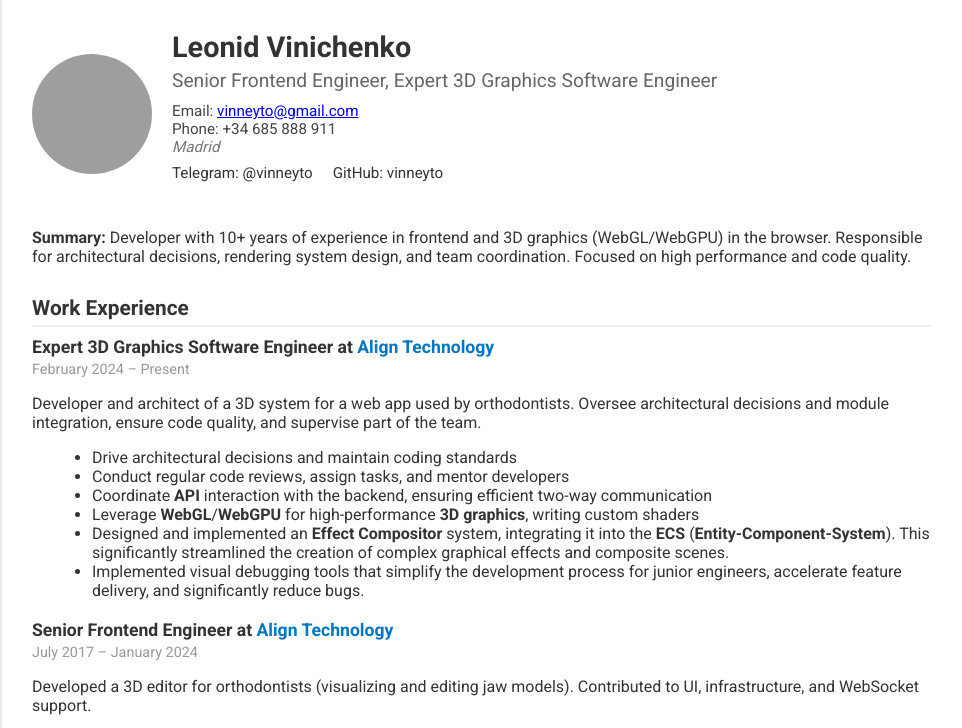
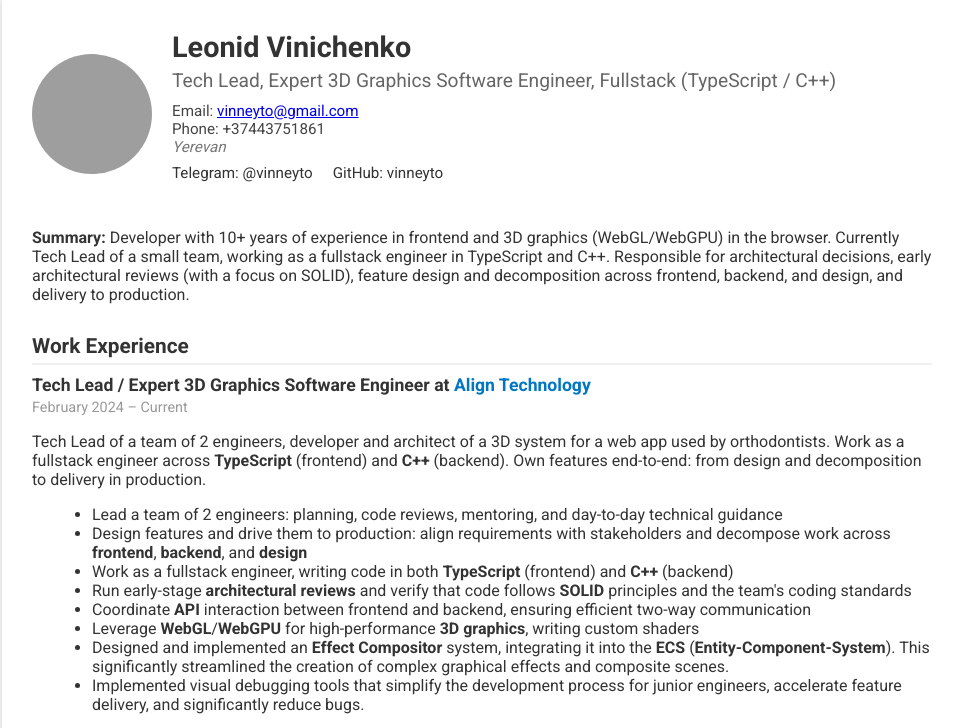
Before and after one commit to vinneyto/cv, a website: page en.html in a window 1280 px wide. Shown: the top 728 px of the page, without its empty margins (158-1120 px from the left). Drawn offline with Linux system fonts and the light colour scheme; grey boxes are pictures that could not be loaded.

```diff
--- a/en.html
+++ b/en.html
@@ -179,14 +179,15 @@
         <div class="info">
           <h1>Leonid Vinichenko</h1>
           <h2>
-            Senior Frontend Engineer, Expert 3D Graphics Software Engineer
+            Tech Lead, Expert 3D Graphics Software Engineer, Fullstack
+            (TypeScript / C++)
           </h2>
           <div class="contact">
             <div>
               Email: <a href="mailto:vinneyto@gmail.com">vinneyto@gmail.com</a>
             </div>
-            <div>Phone: +34 685 888 911</div>
-            <div class="location">Madrid</div>
+            <div>Phone: +37443751861</div>
+            <div class="location">Yerevan</div>
           </div>
           <ul class="profile-list">
             <li>
@@ -206,9 +207,12 @@
       <div class="summary">
         <p>
           <strong>Summary:</strong> Developer with 10+ years of experience in
-          frontend and 3D graphics (WebGL/WebGPU) in the browser. Responsible
-          for architectural decisions, rendering system design, and team
-          coordination. Focused on high performance and code quality.
+          frontend and 3D graphics (WebGL/WebGPU) in the browser. Currently
+          Tech Lead of a small team, working as a fullstack engineer in
+          TypeScript and C++. Responsible for architectural decisions, early
+          architectural reviews (with a focus on SOLID), feature design and
+          decomposition across frontend, backend, and design, and delivery to
+          production.
         </p>
       </div>
 
@@ -216,25 +220,43 @@
 
       <div class="work-item">
         <h3>
-          Expert 3D Graphics Software Engineer at
+          Tech Lead / Expert 3D Graphics Software Engineer at
           <a href="https://www.aligntech.com" target="_blank"
             >Align Technology</a
           >
         </h3>
-        <div class="dates">February 2024 – Present</div>
+        <div class="dates">February 2024 – Current</div>
         <p>
-          Developer and architect of a 3D system for a web app used by
-          orthodontists. Oversee architectural decisions and module integration,
-          ensure code quality, and supervise part of the team.
+          Tech Lead of a team of 2 engineers, developer and architect of a 3D
+          system for a web app used by orthodontists. Work as a fullstack
+          engineer across <strong>TypeScript</strong> (frontend) and
+          <strong>C++</strong> (backend). Own features end-to-end: from design
+          and decomposition to delivery in production.
         </p>
         <ul class="highlights">
-          <li>Drive architectural decisions and maintain coding standards</li>
           <li>
-            Conduct regular code reviews, assign tasks, and mentor developers
+            Lead a team of 2 engineers: planning, code reviews, mentoring, and
+            day-to-day technical guidance
           </li>
           <li>
-            Coordinate <strong>API</strong> interaction with the backend,
-            ensuring efficient two-way communication
+            Design features and drive them to production: align requirements
+            with stakeholders and decompose work across
+            <strong>frontend</strong>, <strong>backend</strong>, and
+            <strong>design</strong>
+          </li>
+          <li>
+            Work as a fullstack engineer, writing code in both
+            <strong>TypeScript</strong> (frontend) and
+            <strong>C++</strong> (backend)
+          </li>
+          <li>
+            Run early-stage <strong>architectural reviews</strong> and verify
+            that code follows <strong>SOLID</strong> principles and the team's
+            coding standards
+          </li>
+          <li>
+            Coordinate <strong>API</strong> interaction between frontend and
+            backend, ensuring efficient two-way communication
           </li>
           <li>
             Leverage <strong>WebGL</strong>/<strong>WebGPU</strong> for
@@ -328,6 +350,7 @@
       <div class="skills-list">
         <div class="skill">JavaScript</div>
         <div class="skill">TypeScript</div>
+        <div class="skill">C++</div>
         <div class="skill">ES6</div>
         <div class="skill">React</div>
         <div class="skill">Redux</div>
```
Also changed, not shown: package.json (added, +13 -0 lines), scripts/html-to-pdf.mjs (added, +85 -0 lines), 5 other files.
